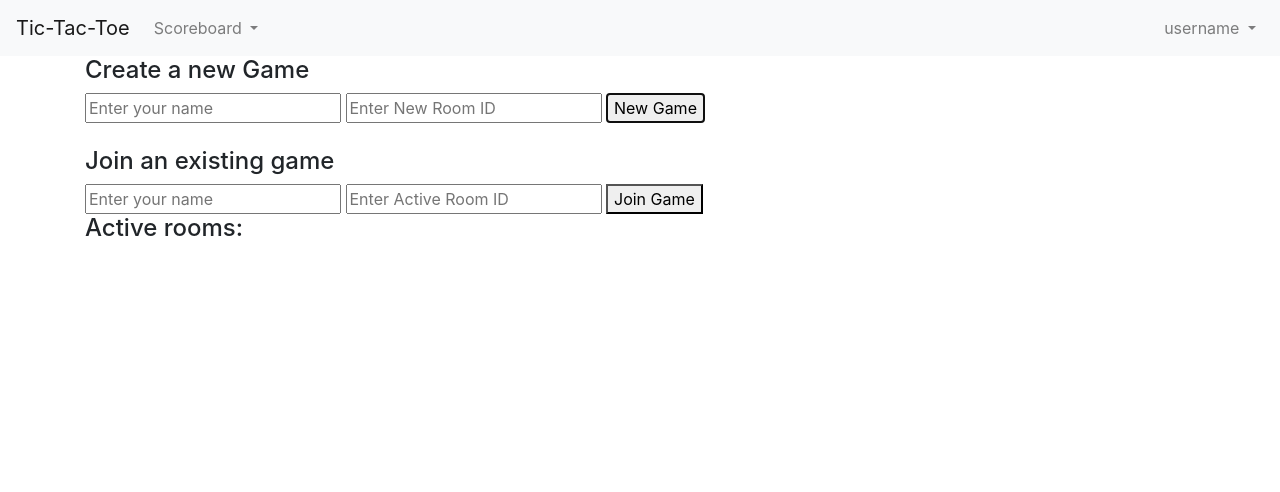
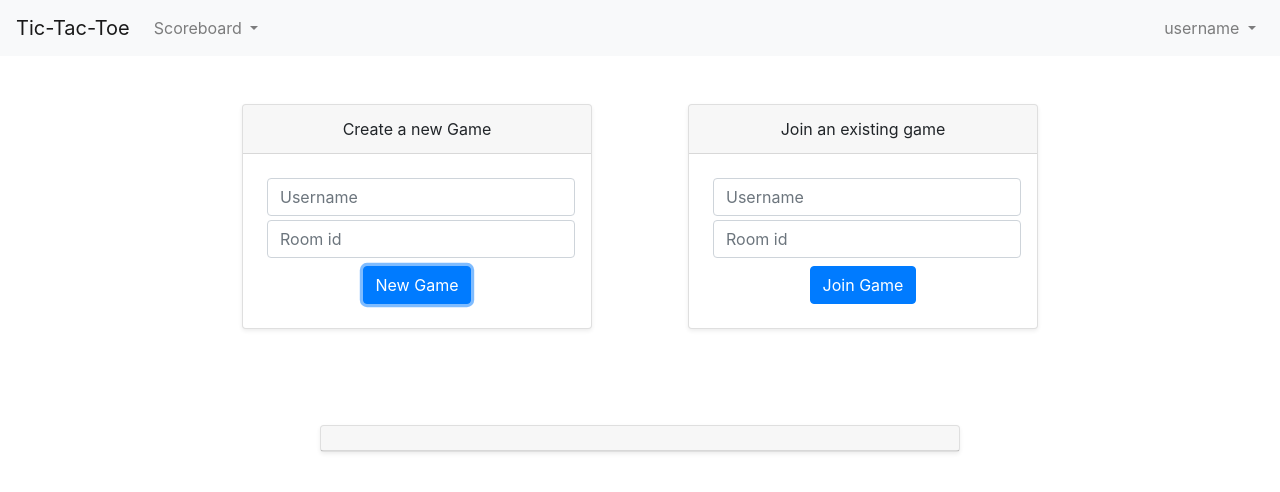
Before and after one commit to sami-gabor/tic-tac-toe, a website: page views/index.html in a window 1280 px wide. Both pictures are taken after a click on the button "New Game". Drawn offline with nearby package versions, Linux system fonts and the light colour scheme; no server answers.

Commit message:
graphic messages

```diff
--- a/public/javascripts/client.js
+++ b/public/javascripts/client.js
@@ -23,7 +23,7 @@ function createTable(arr) {
 
 
 const updateMessageField = (message) => {
-  const $message = document.getElementById('messages');
+  const $message = document.getElementById('messageText');
   $message.innerHTML = message;
 };
 
@@ -52,6 +52,10 @@ const $newGameButton = document.getElementById('new');
 $newGameButton.addEventListener('click', () => {
   const playerName = document.getElementById('nameNew').value;
   const roomId = document.getElementById('roomNew').value;
+
+  document.getElementById('activeRooms').classList.add('hidden');
+  document.getElementById('messageBox').classList.remove('hidden');
+
   ioClient.emit('new room', playerName, roomId);
 });
 
@@ -77,6 +81,8 @@ const addNewRoom = (roomId) => {
   $roomsList.appendChild($room);
 
   $room.addEventListener('click', () => {
+    document.getElementById('activeRooms').classList.add('hidden');
+    document.getElementById('messageBox').classList.remove('hidden');
     document.getElementById('container').innerHTML = '';
     ioClient.emit('join room');
   });
--- a/public/stylesheets/styles.css
+++ b/public/stylesheets/styles.css
@@ -16,3 +16,7 @@ td {
 h1 {
     color: red;
 }
+
+.container-rooms {
+    border: 2px solid red;
+}
--- a/server.js
+++ b/server.js
@@ -180,7 +180,7 @@ server.on('connection', (socket) => {
     if (game.checkWinner(matrix, cellIndex, cellValue)) {
       winner = cellValue;
       socket.broadcast.to(theRoom.id).emit('game over', `Player ${winner} won!`);
-      socket.emit('game over', `Player ${winner} won!`);
+      socket.emit('game over', `${winner} wins!`);
 
       const currentScore = currentUser.score + 1;
 
--- a/views/index.html
+++ b/views/index.html
@@ -17,6 +17,20 @@
             height: 50px;
             text-align: center;
             font-size: 32px;
+        }
+        .hidden {
+            display: none;
+        }
+
+        .container-rooms {
+            border: 2px solid red;
+        }
+        .container-user-input {
+            min-width: 350px;
+        }
+        .container-active-rooms {
+            /* border: 2px solid red; */
+            width: 50%;
         }
     </style>
     <title>tic-tac-toe</title>
@@ -64,25 +78,54 @@
         </div>
     </nav>
 
-    <div id="container" class="container">
-        <div class="menu">
-          <h4>Create a new Game</h4>
-          <input type="text" name="name" id="nameNew" placeholder="Enter your name" >
-          <input type="text" name="roomNew" id="roomNew" placeholder="Enter New Room ID" >
-          <button id="new">New Game</button>
-          <br><br>
-          <h4>Join an existing game</h4>
-          <input type="text" name="name" id="nameJoin" placeholder="Enter your name" >
-          <input type="text" name="roomJoin" id="roomJoin" placeholder="Enter Active Room ID" >
-          <button id="join">Join Game</button>
+    <div id="container" class="row d-flex justify-content-center">
+        <div class="container-user-input card text-center m-5 shadow-sm mb-5 bg-white rounded">
+            <div class="card-header">
+                Create a new Game
+            </div>
+            <div class="card-body">
+                <input type="text" aria-label="username" class="form-control m-1" name="name" id="nameNew" placeholder="Username">
+                <input type="text" aria-label="room" class="form-control m-1" name="roomNew" id="roomNew" placeholder="Room id">
+                <button id="new" type="button" class="btn btn-primary m-1">New Game</button>
+            </div>
         </div>
-        <div>
-            <h4>Active rooms:</h4>
-            <ul id="rooms"></ul>
+
+        <div class="container-user-input card text-center m-5 shadow-sm mb-5 bg-white rounded">
+            <div class="card-header">
+                    Join an existing game
+            </div>
+            <div class="card-body">
+                <input type="text" aria-label="username" class="form-control m-1" name="name" id="nameNew" placeholder="Username">
+                <input type="text" aria-label="room" class="form-control m-1" name="roomJoin" id="roomJoin" placeholder="Room id">
+                <button id="join" type="button" class="btn btn-primary m-1">Join Game</button>
+            </div>
         </div>
     </div>
 
-    <h3 id="messages"></h3>
+
+    <div id="activeRooms">
+        <div class="d-flex justify-content-center">
+            <div class="container-active-rooms card text-center m-5 shadow-sm mb-5 bg-white rounded">
+                <div class="card-header">
+                    Active Rooms
+                </div>
+                <div class="card-body">
+                    <ul id="rooms"></ul>
+                </div>
+            </div>
+        </div>
+    </div>
+
+    <div id="messageBox" class="hidden">
+        <div class="d-flex justify-content-center">
+            <div class="container-active-rooms card text-center m-5 shadow-sm mb-5 bg-white rounded">
+                <div id="messageText" class="card-header">
+
+                </div>
+            </div>
+        </div>
+    </div>
+
 
     <div id="gameOver">
         <div id="rankingList"></div>
```
